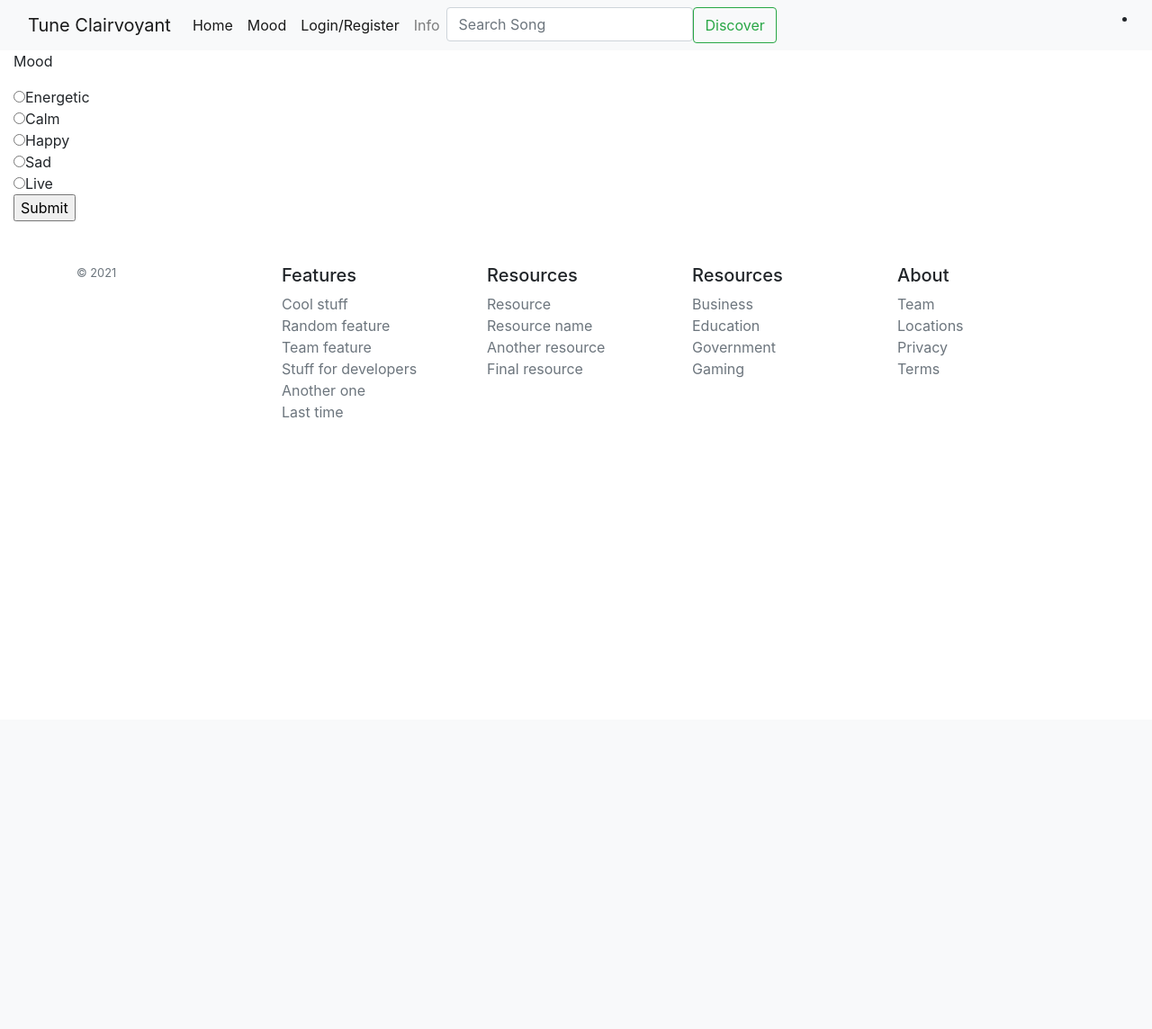
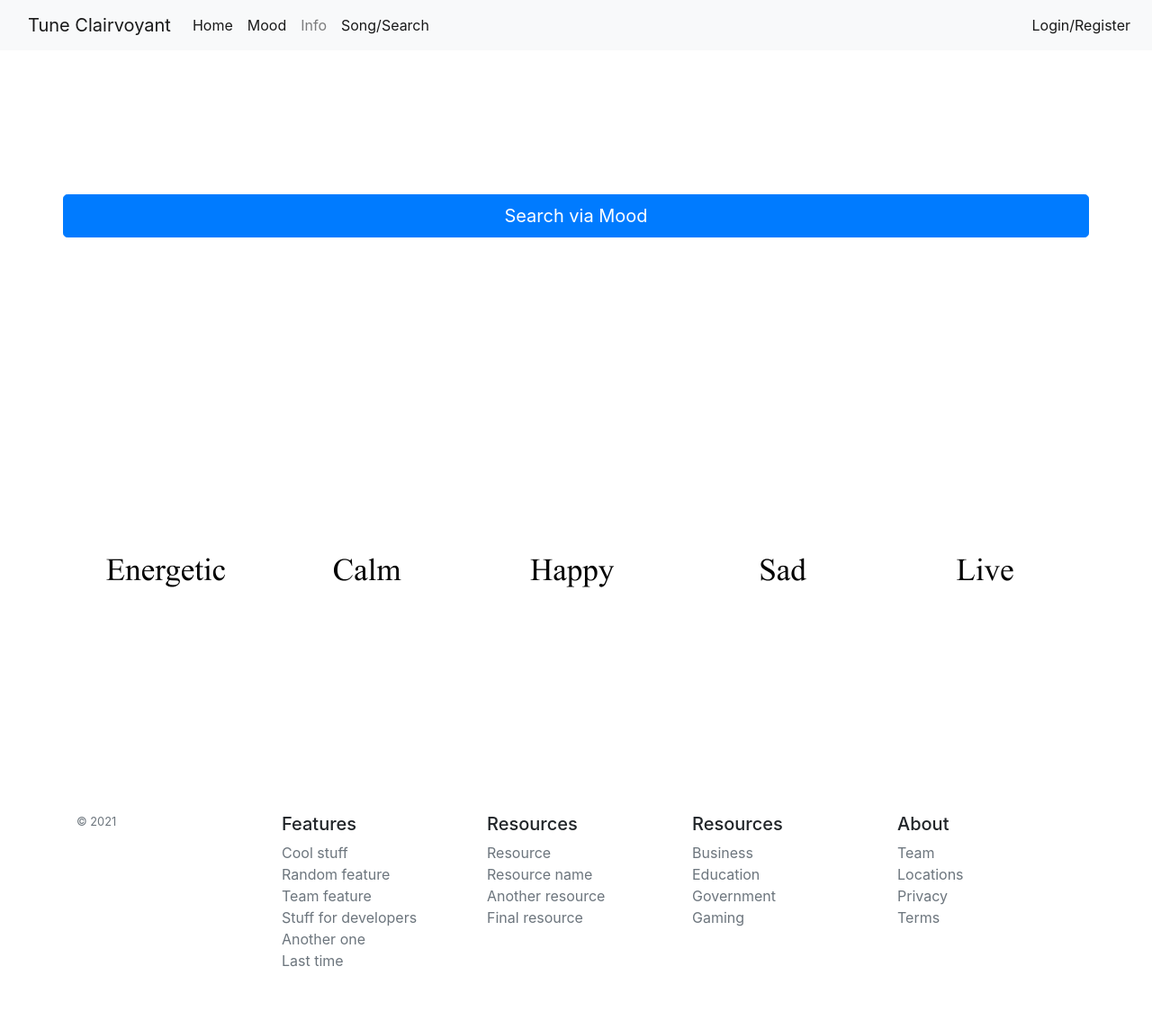
Before and after one commit to shrijitrp/Flask_test, a Flask app: page /mood in a window 1280 px wide. Shown: the whole page at 90% size. Before the commit the page ends 465 px from the top, so only its background shows below. Run offline with Flask 2, Linux system fonts and the light colour scheme; parts of the project's set-up code (start-up, migrations or seed data) failed here and were passed over; some libraries are stand-ins or nearby versions.

Commit message:
Made Mood better
Added images, for radio buttons

```diff
--- a/main.py
+++ b/main.py
@@ -11,6 +11,9 @@ import numpy as np
 from sklearn.preprocessing import StandardScaler
 from sklearn.metrics.pairwise import cosine_similarity
 from wtforms import Form, BooleanField, StringField, PasswordField, validators
+import re
+
+regex = '^[a-z0-9]+[\._]?[a-z0-9]+[@]\w+[.]\w{2,3}$'
 sc = StandardScaler()
 
 
@@ -48,16 +51,22 @@ def index():
 
 @app.route("/login",methods=["POST","GET"])
 def login():
-    #error = None
+    #error = check(request.form["Email"])
     if request.method == "POST":
         email = request.form["Email"]
-        session["email"] = email
+        error = check(email)
         #password = request.form["password"]
         if user_info["Email"].str.contains(email).any():# & user_info["Password"].str.contains(password).any():
+            session["email"] = email
             print("Successful Login")
             return redirect(url_for("profile"))
+        elif error == True:
+            print("ASDWSDW")
+            session["email"] = email
+            return redirect(url_for("info"))
         else:
-            return redirect(url_for("info"))
+            print("ERROR REPORT")
+            return render_template("login.html")
     else:
         return render_template("login.html")
 
@@ -89,13 +98,24 @@ def info():
 @app.route("/mood",methods = ["POST","GET"])
 def mood():
     if request.method == "POST":
-        mood = request.form.getlist("mood")
+        mood = request.form.getlist("mood imgbackground")
         for i in mood:
             uri = get_mood(i, database)
         print("MOOOOOOOOOOD",uri)
         returnValue = render_template("mood-search.html", temp = uri)
     else:
         returnValue = render_template("mood.html")
+    return returnValue
+
+@app.route("/song-search",methods = ["POST","GET"])
+def song_search():
+    if request.method == "POST":
+        songRequest = request.form["search"]
+        print("SEARCHSOOOONG", songRequest)
+        returnValue = redirect(url_for("content",song = songRequest))
+    else:
+        print("KSLMDALSDMLASD")
+        returnValue = render_template("song-search.html")
     return returnValue
 
 # @app.route("/favourite")
@@ -236,7 +256,13 @@ def get_mood(y,x):
     #x = list(x["uri"])
     return x
 
-
+def check(email):
+    if(re.search(regex,email)):
+        print("Valid Email")
+        return True
+    else:
+        print("Invalid Email")
+        return False
 
 if __name__ == "__main__":
     app.run(debug = True)
--- a/templates/content.html
+++ b/templates/content.html
@@ -2,6 +2,7 @@
 {% block title %} User Information {% endblock %}
 
 {% block content %}
+
     <div class="container">
         <div class="row row-cols-2">
 
--- a/templates/header.html
+++ b/templates/header.html
@@ -14,19 +14,21 @@
             <a class="nav-link active" aria-current="page" href="{{ url_for('mood') }}">Mood</a>
           </li>
           <li class="nav-item">
-            <a class="nav-link active" aria-current="page" href="{{ url_for('login') }}">Login/Register</a>
+            <a class="nav-link" href="/info">Info</a>
           </li>
           <li class="nav-item">
-            <a class="nav-link" href="/info">Info</a>
+            <a class="nav-link active" aria-current="page" href="{{ url_for('song_search') }}">Song/Search</a>
           </li>
-          <form class="d-flex" action="#" method="POST">
-          <input class="form-control me-2" type="text" placeholder="Search Song" aria-label="search" name="song">
-          <button class="btn btn-outline-success" type="submit" value="search" name="song">Discover</button>
-        </form>
       </div>
     </div>
     <div class="collapse navbar-collapse" id="navbarSupportedContent">
-      <ul><li>{{ session['email'] }}</li></ul>
+      <ul class="navbar-nav me-auto mb-2 mb-lg-0">
+        <li class="nav-item">{{ session['email'] }}</li>
+        <li class="nav-item">
+            <a class="nav-link active" aria-current="page" href="{{ url_for('login') }}">Login/Register</a>
+        </li>
+      </ul>
     </div>
+
   </nav>
 </header>
--- a/templates/mood.html
+++ b/templates/mood.html
@@ -4,15 +4,112 @@
 {% block content %}
 
 <form action= "#" method = "post">
+<div class="container parent">
 
-    <p> Mood </p>
-    <input type="radio" name="mood", value="energetic">Energetic</br>
-    <input type="radio" name="mood", value="calm">Calm</br>
-    <input type="radio" name="mood", value="happy">Happy</br>
-    <input type="radio" name="mood", value="sad">Sad</br>
-    <input type="radio" name="mood", value="live">Live</br>
-    <input type="submit" value="Submit">
+    <div class="row">
+        <button class="btn btn-primary btn-lg btn-block" type="submit" value="Submit" name="Mood">Search via Mood</button>
+        <div class='col text-center'>
+        <input type="radio" name="mood imgbackground" id="img1" class="d-none imgbgchk" value="energetic">
+          <label for="img1">
+            <img src="../static/images/Energetic.jpg" alt="Image 1">
+            <div class="tick_container">
+              <div class="tick"><i class="fa fa-check"></i></div>
+            </div>
+            </label>
+        </div>
+        <div class='col text-center'>
+        <input type="radio" name="mood imgbackground" id="img2" class="d-none imgbgchk" value="calm">
+          <label for="img2">
+            <img src="../static/images/Calm.jpg" alt="Image 2">
+            <div class="tick_container">
+              <div class="tick"><i class="fa fa-check"></i></div>
+            </div>
+          </label>
+        </div>
+        <div class='col text-center'>
+        <input type="radio" name="mood imgbackground" id="img3" class="d-none imgbgchk" value="happy">
+          <label for="img3">
+            <img src="../static/images/Happy.jpg" alt="Image 3">
+            <div class="tick_container">
+              <div class="tick"><i class="fa fa-check"></i></div>
+            </div>
+          </label>
+        </div>
+        <div class='col text-center'>
+        <input type="radio" name="mood imgbackground" id="img4" class="d-none imgbgchk" value="sad">
+            <label for="img4">
+              <img src="../static/images/Sad.jpg" alt="Image 4">
+              <div class="tick_container">
+                <div class="tick"><i class="fa fa-check"></i></div>
+              </div>
+            </label>
+        </div>
+        <div class='col text-center'>
+            <input type="radio" name="mood imgbackground" id="img5" class="d-none imgbgchk" value="live">
+                <label for="img5">
+                  <img src="../static/images/Live.jpg" alt="Image 5">
+                  <div class="tick_container">
+                    <div class="tick"><i class="fa fa-check"></i></div>
+                  </div>
+                </label>
+            </div>
+      </div>
+
+    </div>
 
 </form>
 
+<style>
+    html,body{
+            min-height: 100vh;
+            min-width: 100vw;
+        }
+        .parent{
+            height: 100vh;
+        }
+        .parent>.row{
+            display: flex;
+            align-items: center;
+            height: 100%;
+        }
+        .col img{
+            height:100px;
+            width: 100%;
+            cursor: pointer;
+            transition: transform 1s;
+            object-fit: cover;
+        }
+        .col label{
+            overflow: hidden;
+            position: relative;
+        }
+        .imgbgchk:checked + label>.tick_container{
+            opacity: 1;
+        }
+/*         aNIMATION */
+        .imgbgchk:checked + label>img{
+            transform: scale(1.25);
+            opacity: 0.3;
+        }
+        .tick_container {
+            transition: .5s ease;
+            opacity: 0;
+            position: absolute;
+            top: 50%;
+            left: 50%;
+            transform: translate(-50%, -50%);
+            -ms-transform: translate(-50%, -50%);
+            cursor: pointer;
+            text-align: center;
+        }
+        .tick {
+            background-color: #4CAF50;
+            color: white;
+            font-size: 16px;
+            padding: 6px 12px;
+            height: 40px;
+            width: 40px;
+            border-radius: 100%;
+        }
+</style>
 {% endblock content %}
```
Also changed, not shown: static/js/valid.js (added, +11 -0 lines), templates/info.html (+1 -11 lines), templates/login.html (+3 -4 lines), templates/song-search.html (added, +17 -0 lines), static/images/Calm.jpg (added), static/images/Energetic.jpg (added), static/images/Happy.jpg (added), static/images/Live.jpg (added), static/images/Sad.jpg (added), 1 other file.
